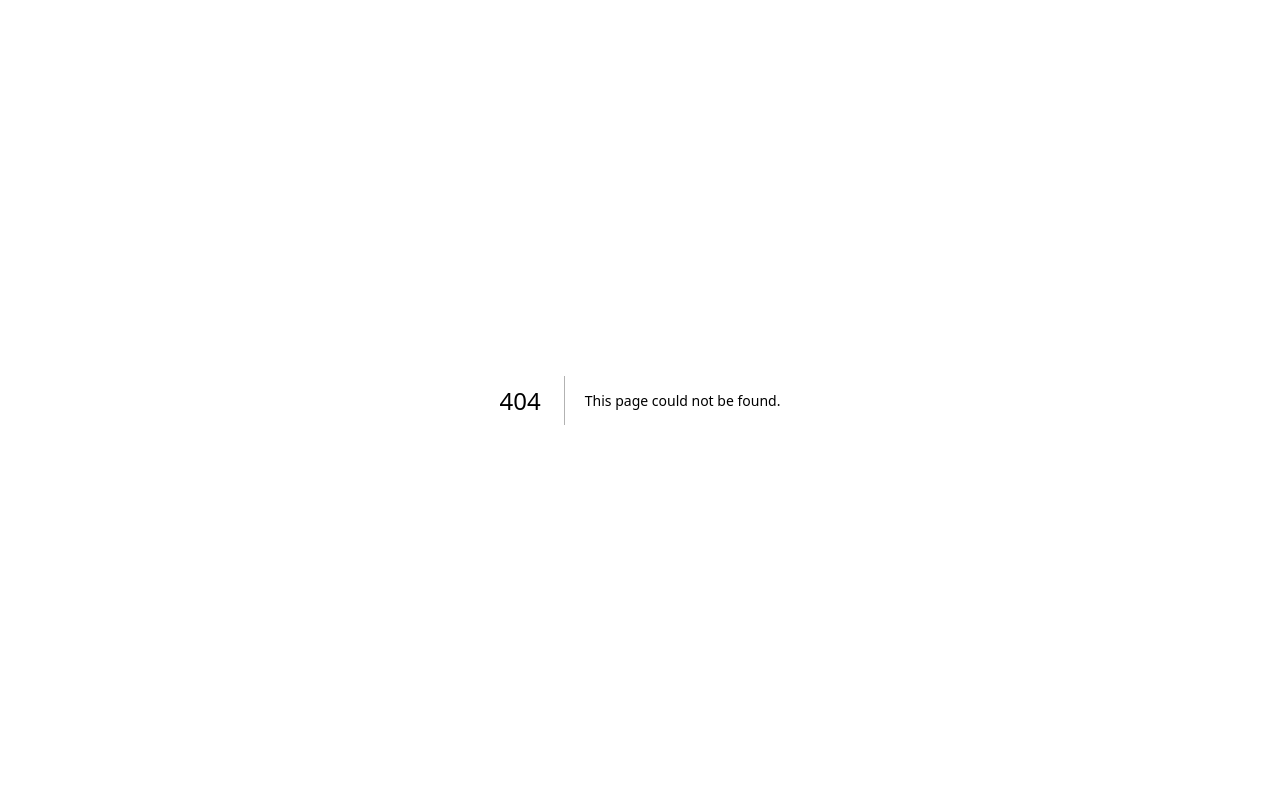
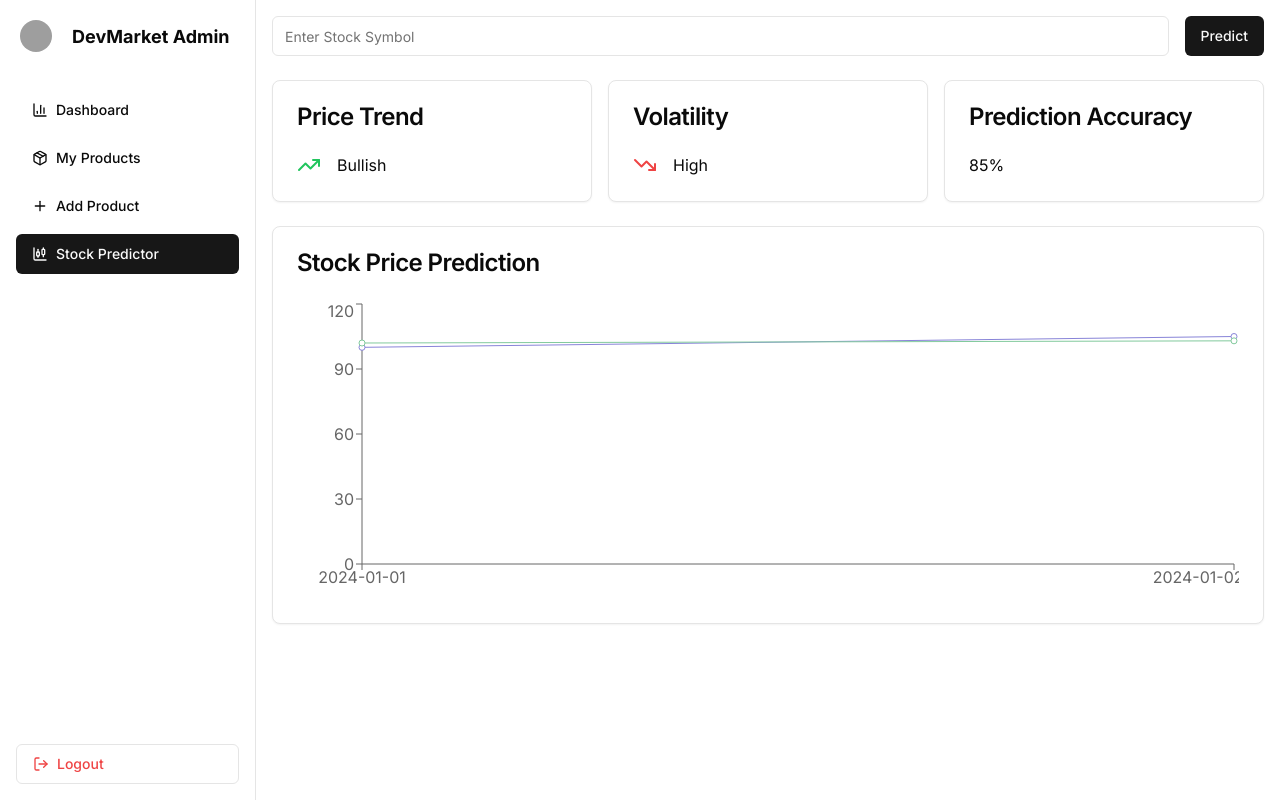
Before and after one commit to RohanSinghProgrammer/dev-market, a Next.js app: page /admin/stock-predictor in a window 1280 px wide. Before the commit this address had no page. Built offline with nearby package versions, Linux system fonts and the light colour scheme; grey boxes are pictures that could not be loaded.

Commit message:
created stock price predictor UI

```diff
--- a/app/admin/_components/NavContent.tsx
+++ b/app/admin/_components/NavContent.tsx
@@ -1,7 +1,7 @@
 "use client";
 
 import { Button } from '@/components/ui/button';
-import { BarChart3, LogOut, Package, Plus } from 'lucide-react';
+import { BarChart3, ChartCandlestick, LogOut, Package, Plus } from 'lucide-react';
 import { usePathname, useRouter } from 'next/navigation';
 import React from 'react'
 
@@ -44,6 +44,14 @@ const NavContent = ({ closeDrawer }: { closeDrawer: () => void }) => {
                     <Plus className="mr-2 h-4 w-4" />
                     Add Product
                 </Button>
+                <Button
+                    variant={activeTab === '/admin/stock-predictor' ? 'default' : 'ghost'}
+                    className="justify-start"
+                    onClick={() => handleRedirect('stock-predictor')}
+                >
+                    <ChartCandlestick className="mr-2 h-4 w-4" />
+                    Stock Predictor
+                </Button>
             </div>
             <Button
                 variant={'outline'}
--- /dev/null
+++ b/app/admin/stock-predictor/page.tsx
@@ -0,0 +1,88 @@
+"use client";
+
+import React, { useState } from 'react';
+import { Card, CardContent, CardHeader, CardTitle } from "@/components/ui/card";
+import { LineChart, Line, XAxis, YAxis, Tooltip, ResponsiveContainer } from 'recharts';
+import { Input } from "@/components/ui/input";
+import { Button } from "@/components/ui/button";
+import { TrendingUp, TrendingDown } from 'lucide-react';
+
+const mockPredictionData = [
+    { date: '2024-01-01', actual: 100, predicted: 102 },
+    { date: '2024-01-02', actual: 105, predicted: 103 },
+    // More data points...
+];
+
+export default function StockPredictor() {
+    const [stockSymbol, setStockSymbol] = useState('');
+    const [predictionData, setPredictionData] = useState(mockPredictionData);
+
+    const handlePrediction = async () => {
+        // Implement actual prediction logic
+        console.log(`Predicting for ${stockSymbol}`);
+    };
+
+    return (
+        <div className="space-y-6">
+            <div className="flex space-x-4">
+                <Input
+                    placeholder="Enter Stock Symbol"
+                    value={stockSymbol}
+                    onChange={(e) => setStockSymbol(e.target.value)}
+                    className="flex-grow"
+                />
+                <Button onClick={handlePrediction}>
+                    Predict
+                </Button>
+            </div>
+
+            <div className="grid grid-cols-1 md:grid-cols-3 gap-4">
+                <Card>
+                    <CardHeader>
+                        <CardTitle>Price Trend</CardTitle>
+                    </CardHeader>
+                    <CardContent className="flex items-center space-x-4">
+                        <TrendingUp className="text-green-500" />
+                        <span>Bullish</span>
+                    </CardContent>
+                </Card>
+
+                <Card>
+                    <CardHeader>
+                        <CardTitle>Volatility</CardTitle>
+                    </CardHeader>
+                    <CardContent className="flex items-center space-x-4">
+                        <TrendingDown className="text-red-500" />
+                        <span>High</span>
+                    </CardContent>
+                </Card>
+
+                <Card>
+                    <CardHeader>
+                        <CardTitle>Prediction Accuracy</CardTitle>
+                    </CardHeader>
+                    <CardContent>
+                        85%
+                    </CardContent>
+                </Card>
+            </div>
+
+            <Card>
+                <CardHeader>
+                    <CardTitle>Stock Price Prediction</CardTitle>
+                </CardHeader>
+                <CardContent>
+                    <ResponsiveContainer width="100%" height={300}>
+                        <LineChart data={predictionData}>
+                            <XAxis dataKey="date" />
+                            <YAxis />
+                            <Tooltip />
+                            <Line type="monotone" dataKey="actual" stroke="#8884d8" />
+                            <Line type="monotone" dataKey="predicted" stroke="#82ca9d" />
+                        </LineChart>
+                    </ResponsiveContainer>
+                </CardContent>
+            </Card>
+        </div>
+    );
+}
```
